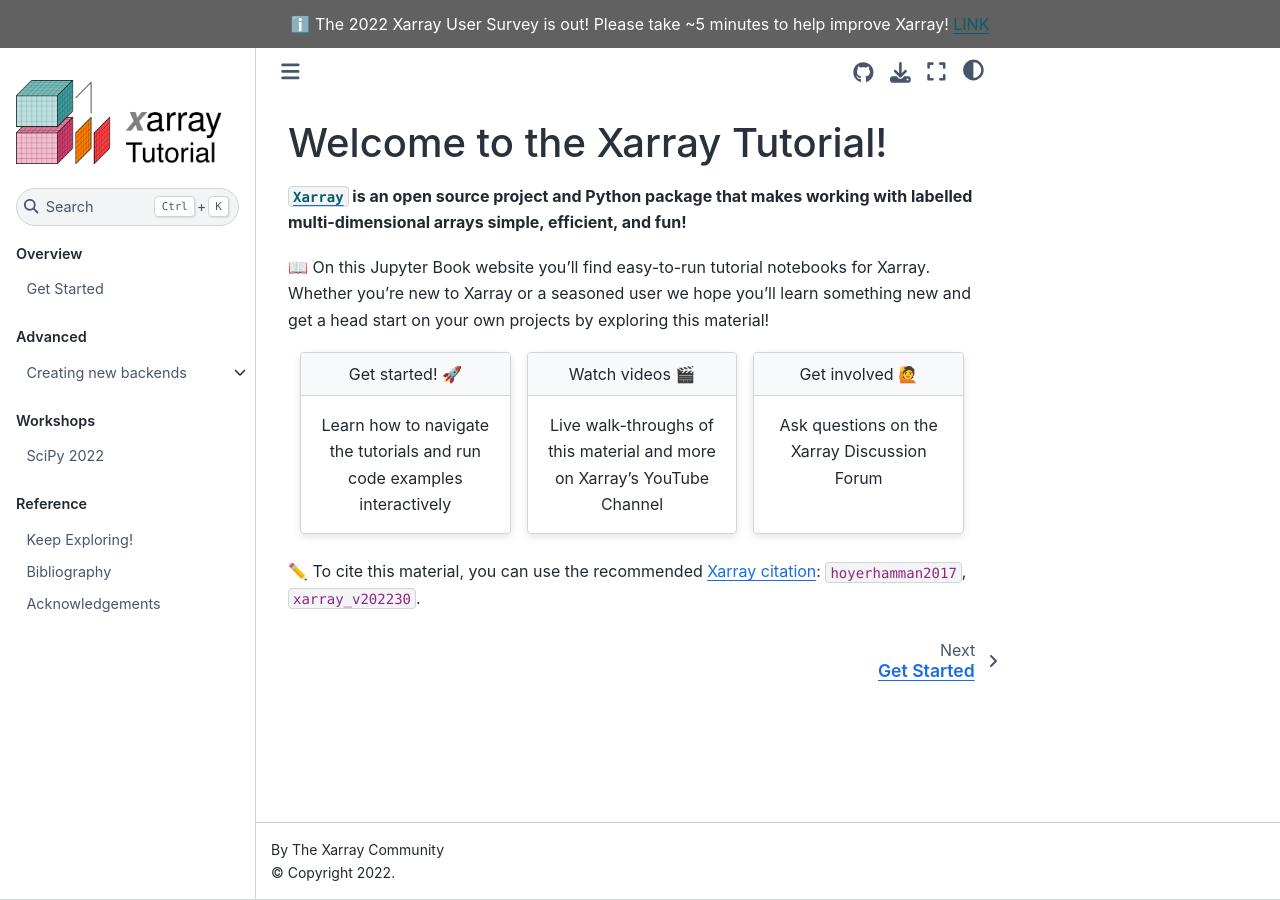
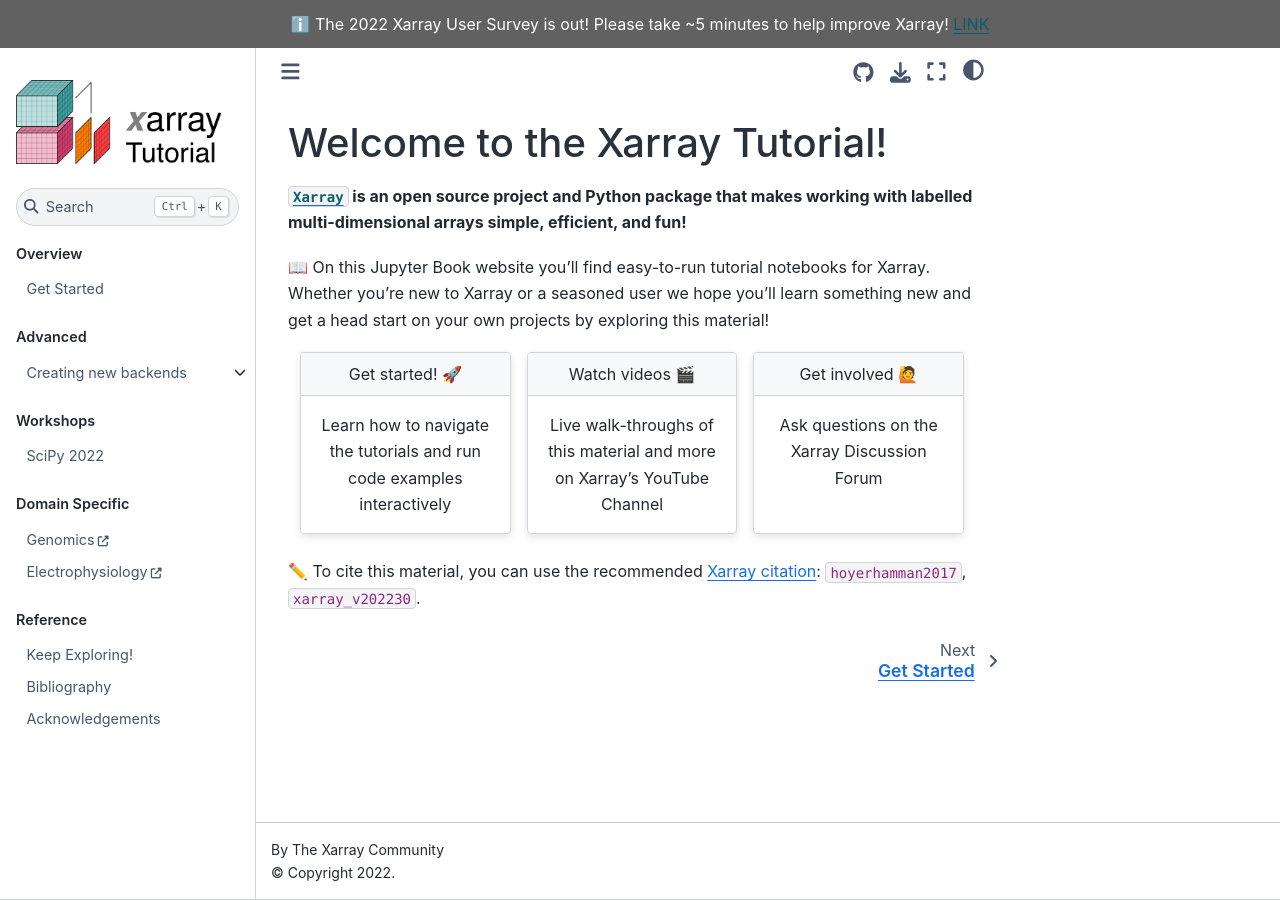
Before and after one commit to xarray-contrib/xarray-tutorial, a Jupyter Book: the page built from intro.md, in a window 1280 px wide. Built offline with Jupyter Book 1.0.4 settings and Sphinx 7.4.7 and the Sphinx Book theme 1.1.4, drawn with Linux system fonts in a browser that asks for light colours; pages that are not in the unit, such as notebooks, are missing from menus; cross-references to code outside the pages are shown as plain code.

Commit message:
Add domain specific links. (#133)
* Add domain specific links.

* Change order

```diff
--- a/_toc.yml
+++ b/_toc.yml
@@ -71,6 +71,14 @@
           - file: workshops/online-tutorial-series/01_xarray_fundamentals
           - file: workshops/online-tutorial-series/02_indexing
           - file: workshops/online-tutorial-series/03_computation
+
+  - caption: Domain Specific
+    chapters:
+      - url: https://anopheles-genomic-surveillance.github.io/workshop-5/module-1-xarray.html
+        title: Genomics
+      - url: https://predictablynoisy.com/posts/2019/2019-10-22-xarray-neuro/
+        title: Electrophysiology
+
   - caption: Reference
     chapters:
       - file: reference/resources
```
